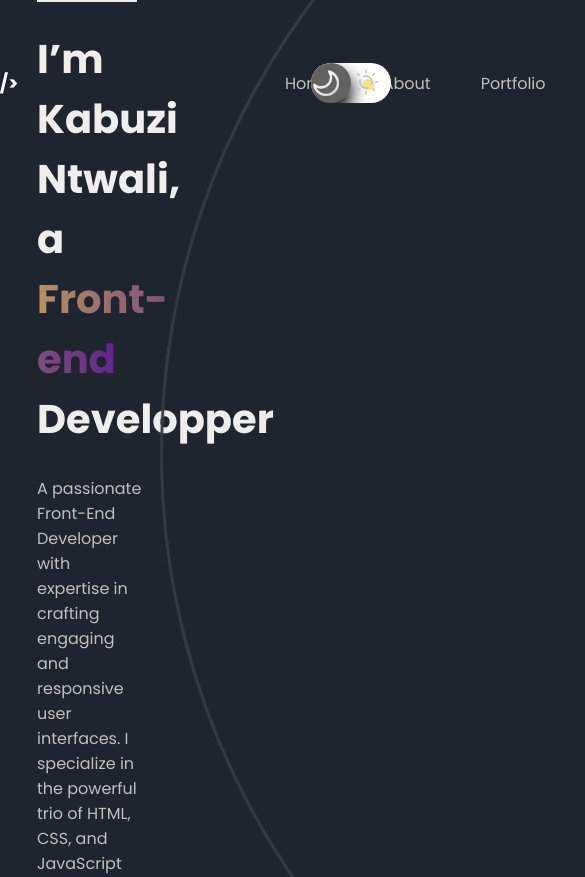
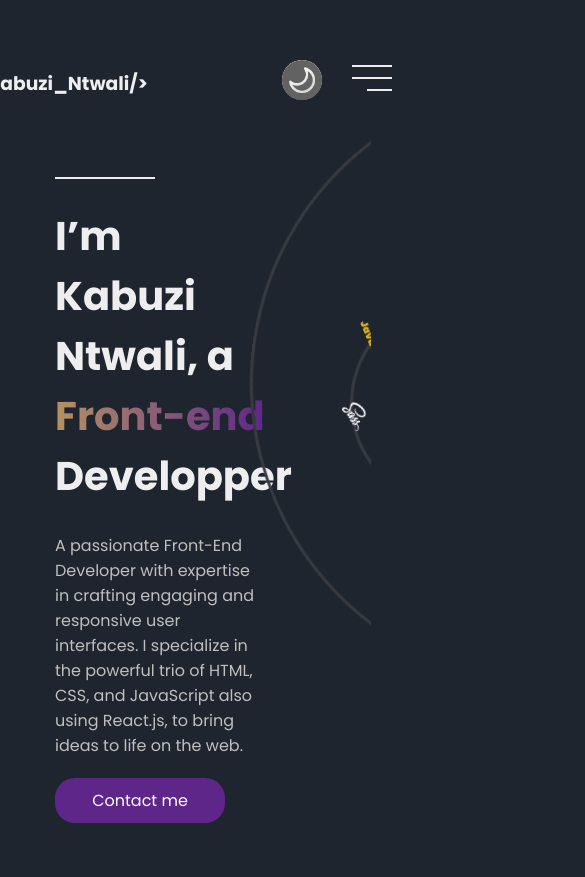
Before and after one commit to tycoonkabuzi/myportfolio, a React (Create React App) app: page / in a window 390 px wide. Shown: the top 877 px of the page, 585 px wide, since content can reach past the window. Built offline with nearby package versions, Linux system fonts and the light colour scheme.

Commit message:
smartphone Responsive for Header done and for the Nav

```diff
--- a/src/Components/Header/index.jsx
+++ b/src/Components/Header/index.jsx
@@ -21,9 +21,11 @@ const fromRight = keyframes`
 from{
  transform: translateX(0);
 
+
 }
 to{
   transform: translateX(700px) rotate(-12deg);
+
 
 }`;
 const reversedRight = keyframes`
@@ -34,6 +36,7 @@ from{
 }
 to{
    transform: translateX(0);
+
 
 }`;
 const fromLeft = keyframes`
@@ -59,6 +62,7 @@ const Spin = keyframes`
   }
   100%{
      transform: rotate(360deg);
+
   }
 
 `;
@@ -86,6 +90,9 @@ const Main = styled.div`
   }
   @media only screen and (max-width: 1200px) {
     grid-template-columns: 40% 60%;
+  }
+  @media only screen and (max-width: 600px) {
+    grid-template-columns: 80% 20%;
   }
 `;
 const Text = styled.div`
@@ -133,6 +140,12 @@ const BigCircle = styled.div`
     height: 1500px;
     top: -300px;
   }
+  @media only screen and (max-width: 600px) {
+    width: 600px;
+    height: 600px;
+    top: 80px;
+    left: -50px;
+  }
 `;
 const SmallCircle = styled.div`
   border: solid 3px
@@ -153,15 +166,20 @@ const SmallCircle = styled.div`
   @media only screen and (max-width: 1200px) {
     width: 800px;
     height: 800px;
+    left: 300px;
+  }
 
-    left: 300px;
+  @media only screen and (max-width: 600px) {
+    width: 200px;
+    height: 200px;
+    left: 50px;
+    top: 300px;
   }
 `;
 const JavascriptText = styled.div`
   font-size: 44px;
   font-weight: 900;
   color: ${colors.javascriptColor};
-
   position: absolute;
 
   left: -120px;
@@ -174,6 +192,12 @@ const JavascriptText = styled.div`
     filter: blur(5px);
     font-size: 44px;
     bottom: 350px;
+  }
+  @media only screen and (max-width: 600px) {
+    font-size: 10px;
+    left: -10px;
+    bottom: 40px;
+    filter: none;
   }
 `;
 const SassText = styled.div`
@@ -196,6 +220,12 @@ const SassText = styled.div`
     left: 650px;
     top: 80px;
   }
+  @media only screen and (max-width: 600px) {
+    font-size: 10px;
+    right: 0px;
+    left: -10px;
+    filter: none;
+  }
 `;
 const CssText = styled.div`
   font-weight: 900;
@@ -216,6 +246,12 @@ const CssText = styled.div`
     bottom: 350px;
     left: 750px;
   }
+  @media only screen and (max-width: 600px) {
+    font-size: 10px;
+    left: 150px;
+    bottom: 10px;
+    filter: none;
+  }
 `;
 const HtmlText = styled.div`
   font-weight: 900;
@@ -234,6 +270,12 @@ const HtmlText = styled.div`
     bottom: -35px;
     left: 350px;
   }
+  @media only screen and (max-width: 600px) {
+    font-size: 10px;
+    left: 180px;
+    bottom: 60px;
+    filter: none;
+  }
 `;
 const ReactImage = styled.img`
   position: absolute;
@@ -246,6 +288,11 @@ const ReactImage = styled.img`
     width: 142px;
     top: 150px;
     left: -30px;
+  }
+  @media only screen and (max-width: 600px) {
+    width: 30px;
+    left: 10px;
+    top: 20px;
   }
 `;
 const SassImage = styled.img`
@@ -260,6 +307,11 @@ const SassImage = styled.img`
     width: 142px;
     bottom: 20px;
     left: 100px;
+  }
+  @media only screen and (max-width: 600px) {
+    width: 30px;
+    left: 60px;
+    top: 180px;
   }
 `;
 const Avatar = styled.img`
@@ -276,6 +328,9 @@ const Avatar = styled.img`
     width: 630px;
     margin-top: 150px;
   }
+  @media only screen and (max-width: 600px) {
+    width: 50px;
+  }
 `;
 const Javascript = styled.img`
   position: absolute;
@@ -286,6 +341,11 @@ const Javascript = styled.img`
   }
   @media only screen and (max-width: 1200px) {
     width: 191px;
+  }
+  @media only screen and (max-width: 600px) {
+    width: 50px;
+    left: 10px;
+    bottom: 0px;
   }
 `;
 const Html = styled.img`
@@ -301,6 +361,11 @@ const Html = styled.img`
     bottom: 635px;
     left: -50px;
   }
+  @media only screen and (max-width: 600px) {
+    width: 50px;
+    left: -20px;
+    bottom: 300px;
+  }
 `;
 const Css = styled.img`
   position: absolute;
@@ -311,6 +376,11 @@ const Css = styled.img`
   }
   @media only screen and (max-width: 1200px) {
     width: 211px;
+  }
+  @media only screen and (max-width: 600px) {
+    width: 50px;
+    left: 10px;
+    bottom: 435px;
   }
 `;
 const Line = styled.span`
--- a/src/Components/Nav/index.jsx
+++ b/src/Components/Nav/index.jsx
@@ -1,4 +1,4 @@
-import styled, { keyframes } from "styled-components";
+import styled, { css, keyframes } from "styled-components";
 
 import moon from "../../Assets/moon.png";
 import sun from "../../Assets/sun.png";
@@ -9,8 +9,29 @@ import { HashLink as Link } from "react-router-hash-link";
 import { useEffect } from "react";
 import { useState } from "react";
 const Name = "<Kabuzi_Ntwali/>";
+const zoomIn = keyframes`
+  from{
+    transform: scale(0);
+    border-radius:10000vh;
+  }
+  to{
+    transform: scale(1);
+    border-radius: 0px;
+  }
+`;
 
+const zoomOut = keyframes`
+  from{
+     transform: scale(1);
+
+  }
+  to{
+    transform: scale(0);
+      border-radius:10000vh;
+
+  }`;
 const Main = styled.div`
+  top: 50px;
   color: white;
   height: 60px;
   position: absolute;
@@ -22,13 +43,17 @@ const Main = styled.div`
   justify-items: center;
   align-items: center;
 
-  top: 50px;
   ${(props) =>
-    props.scroll === true
+    props.theScroll === true
       ? `background-color:${
           props.propTheme === true ? `${colors.secondary}` : `${colors.primary}`
-        }; position: fixed; top:0; box-shadow: 1px 1px 5px #121212;`
+        }; position: fixed; width:100%; top:0; box-shadow: 1px 1px 5px #121212;`
       : null}
+  /* Extra small devices (phones, 600px and down) */
+  @media only screen and (max-width: 600px) {
+    grid-template-columns: 50% 20% 20%;
+    gap: 40px;
+  }
 `;
 const Logo = styled.h3`
   display: block;
@@ -36,10 +61,54 @@ const Logo = styled.h3`
   text-align: left;
   ${(props) =>
     props.propsTheme === true ? `color:${colors.primary};` : `color:white;`}
+  @media only screen and (max-width: 600px) {
+    width: 200px;
+    z-index: 2;
+    color: ${(props) =>
+      props.propsTheme === true && props.isActive === false
+        ? `${colors.secondary} `
+        : `${
+            props.isActive === true && props.propsTheme === false
+              ? `${colors.primary}`
+              : `${colors.secondary}`
+          }`};
+  }
 `;
+
 const MainLinks = styled.ul`
   width: auto;
   margin: auto;
+  @media only screen and (max-width: 600px) {
+    width: 100%; /* Change this to 100% */
+    position: fixed; /* You might want to change this according to your layout */
+    z-index: 1;
+    height: 100vh;
+    padding-bottom: 200px;
+    padding-top: 100px;
+    margin-top: 0;
+    animation: ${(props) =>
+      props.isActive === true
+        ? css`
+            ${zoomIn} 0.3s ease-in both
+          `
+        : css`
+            ${props.isActive === false &&
+            css`
+              ${zoomIn} 0.3s ease-in both
+            `}
+          `};
+    top: 0; /* Adjust according to your layout */
+    left: 0; /* Adjust according to your layout */
+    ${(props) =>
+      props.isActive === true
+        ? `display: block; background-color: ${colors.primary};`
+        : `display:none;background-color: ${colors.secondary}`}
+
+    ${(props) =>
+      props.propTheme === false
+        ? ` background-color: ${colors.secondary};`
+        : `background-color: ${colors.primary}`}
+  }
 `;
 const Links = styled(Link)`
   display: inline;
@@ -53,8 +122,18 @@ const Links = styled(Link)`
     color: ${colors.primaryPurpuleHover};
     cursor: pointer;
   }
+
+  @media only screen and (max-width: 600px) {
+    display: block;
+    padding-top: 50px;
+    color: ${(props) =>
+      props.propsTheme === true
+        ? ` ${colors.paragraphColorWhite}`
+        : ` ${colors.paragraphColorDark}`};
+  }
 `;
 const ThemeChanger = styled.div`
+  position: relative;
   width: 80px;
   height: 40px;
   border-radius: 40px;
@@ -63,6 +142,15 @@ const ThemeChanger = styled.div`
     props.propsTheme === true
       ? `background-color:${colors.nightColor};`
       : `background-color: ${colors.dayColor};`}
+
+  @media only screen and (max-width: 600px) {
+    position: absolute;
+    position: inherit;
+    width: 40px;
+    height: 40px;
+    z-index: 2;
+    grid-column: 2;
+  }
 `;
 const Circle = styled.div`
   width: 40px;
@@ -76,30 +164,96 @@ const Circle = styled.div`
     props.propsTheme === true
       ? `transform: translatex(40px);background-color: ${colors.dayColor}; `
       : `background-color: ${colors.nightColor};`}
+
+  @media only screen and (max-width: 600px) {
+    ${(props) =>
+      props.propsTheme === true
+        ? `transform: translatex(0);background-color: ${colors.dayColor}; `
+        : `background-color: ${colors.nightColor};`}
+  }
 `;
 
 const Sun = styled.img`
   width: 30px;
   position: absolute;
-  top: 4px;
+  top: 5px;
   ${(props) => (props.propsTheme === true ? `right:4px;` : `left: 40px;`)}
+  @media only screen and (max-width: 600px) {
+    left: 5px;
+    ${(props) => (props.propsTheme === true ? `right:0;` : `left: -40px;`)};
+  }
 `;
+
 const Moon = styled.img`
   position: absolute;
   right: -40px;
   width: 30px;
   top: 5px;
   ${(props) => (props.propsTheme === true ? `right:45px;` : `right:10px;`)}
+  @media only screen and (max-width: 600px) {
+    right: 5px;
+    ${(props) => (props.propsTheme === true ? `right:-40px;` : `left: 5px;`)};
+  }
 `;
+
+const HamburgerMenu = styled.div`
+  height: 50px;
+  overflow: hidden;
+  display: none;
+  margin-top: 14px;
+  /* Extra small devices (phones, 600px and down) */
+  @media only screen and (max-width: 600px) {
+    display: block;
+    z-index: 1;
+    grid-column: 3;
+  }
+`;
+const Line = styled.span`
+  transition: 2s ease-in both;
+  display: block;
+  width: 40px;
+  height: 2px;
+  margin-bottom: 10px;
+  background-color: ${(props) =>
+    props.propsTheme === true && props.isActive === false
+      ? `${colors.primary} `
+      : `${
+          props.isActive === true && props.propsTheme === false
+            ? `${colors.primary}`
+            : `${colors.secondary}`
+        }`};
+  transition: all 5s ease-in-out both;
+  ${(props) =>
+    props.firstLine &&
+    ` ${
+      props.isActive === true &&
+      `transform: rotate(40deg); margin-top:13px; margin-right:0px;`
+    }`}
+  ${(props) =>
+    props.secondLine &&
+    `${props.isActive === true && ` display:none; padding-top:20px; `}  `}
+  ${(props) =>
+    props.thirdLine &&
+    `  width: 25px; float:right; ${
+      props.isActive === true &&
+      `transform:rotate(-40deg); margin-left:0px; margin-top:-13px; width: 40px;  `
+    } `}
+`;
+
 function Nav() {
   const { theme, setTheme } = useContext(ThemeContext);
   const [scroll, setScroll] = useState(false);
+  const [activate, setActivate] = useState(false);
+
+  function handleHamburgerMenu() {
+    setActivate(!activate);
+  }
   function handleCircle() {
     setTheme(!theme);
   }
   useEffect(() => {
     function handleScroll() {
-      if (window.scrollY > 50) {
+      if (window.scrollY > 100) {
         setScroll(true);
       } else {
         setScroll(false);
@@ -111,9 +265,10 @@ function Nav() {
     };
   }, [scroll]);
   return (
-    <Main propTheme={theme} scroll={scroll}>
+    <Main propTheme={theme} theScroll={scroll}>
       <Logo propsTheme={theme}>{Name}</Logo>
-      <MainLinks>
+
+      <MainLinks isActive={activate} propTheme={theme}>
         <Links propsTheme={theme} to="#home">
           Home
         </Links>
@@ -133,6 +288,11 @@ function Nav() {
           <Moon propsTheme={theme} src={moon} alt="small icon of the moon" />
         </Circle>
       </ThemeChanger>
+      <HamburgerMenu onClick={handleHamburgerMenu}>
+        <Line propsTheme={theme} isActive={activate} firstLine />
+        <Line propsTheme={theme} isActive={activate} secondLine />
+        <Line propsTheme={theme} isActive={activate} thirdLine />
+      </HamburgerMenu>
     </Main>
   );
 }
--- a/src/Components/Project/index.jsx
+++ b/src/Components/Project/index.jsx
@@ -71,7 +71,7 @@ const ProjectPicture = styled.img`
           animation: ${fromRight} 1s ease-in-out backwards;
         `}
 `;
-function Project({ index, title, description, picture, clicked }) {
+function Project({ index, title, description, picture, clicked, price }) {
   const { theme } = useContext(ThemeContext);
   const theIndex = parseInt(index);
   return (
--- a/src/theData/database.jsx
+++ b/src/theData/database.jsx
@@ -3,7 +3,7 @@ import project1 from "../Assets/project1.jpg";
 const Database = [
   {
     id: 1,
-    title: "Toni Market",
+    title: "Aksanti",
     description:
       " It seems like there is a small issue in your styled components related to passing the theme prop. In your ContainerText and MainText styled components, you are trying to use the theTheme prop, but you haven't passed it to these components.",
     projectImage: project1,
```
